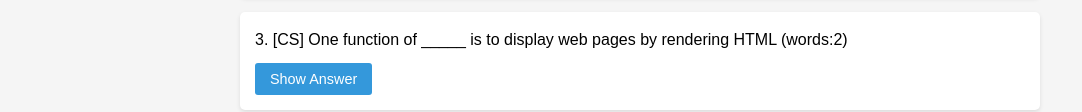
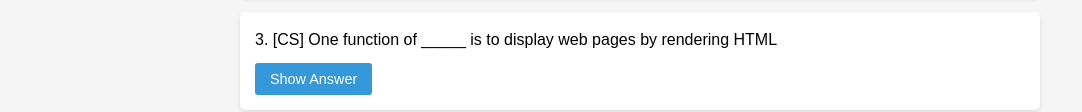
Before and after one commit to Nic98/Definition-Contest, a plain HTML site: page subjects/round-two-v2.html in a window 1280 px wide. Shown: the part 688-800 px from the top of the page, without its empty margins (0-1082 px from the left). Drawn offline with Linux system fonts and the light colour scheme; files whose address does not match are found by name.

Commit message:
Update round-two-v2.html

```diff
--- a/subjects/round-two-v2.html
+++ b/subjects/round-two-v2.html
@@ -7,7 +7,7 @@
     <link rel="stylesheet" href="../style.css">
     <script src="../components/toggleAnswer.js"></script>
     <script src="../components/backbutton.js"></script>
-    <script src="../components/countword.js"></script>
+    <!-- <script src="../components/countword.js"></script> -->
     <link rel="icon" href="../whbc-icon.png" type="image/x-icon">
 
 </head>
```
